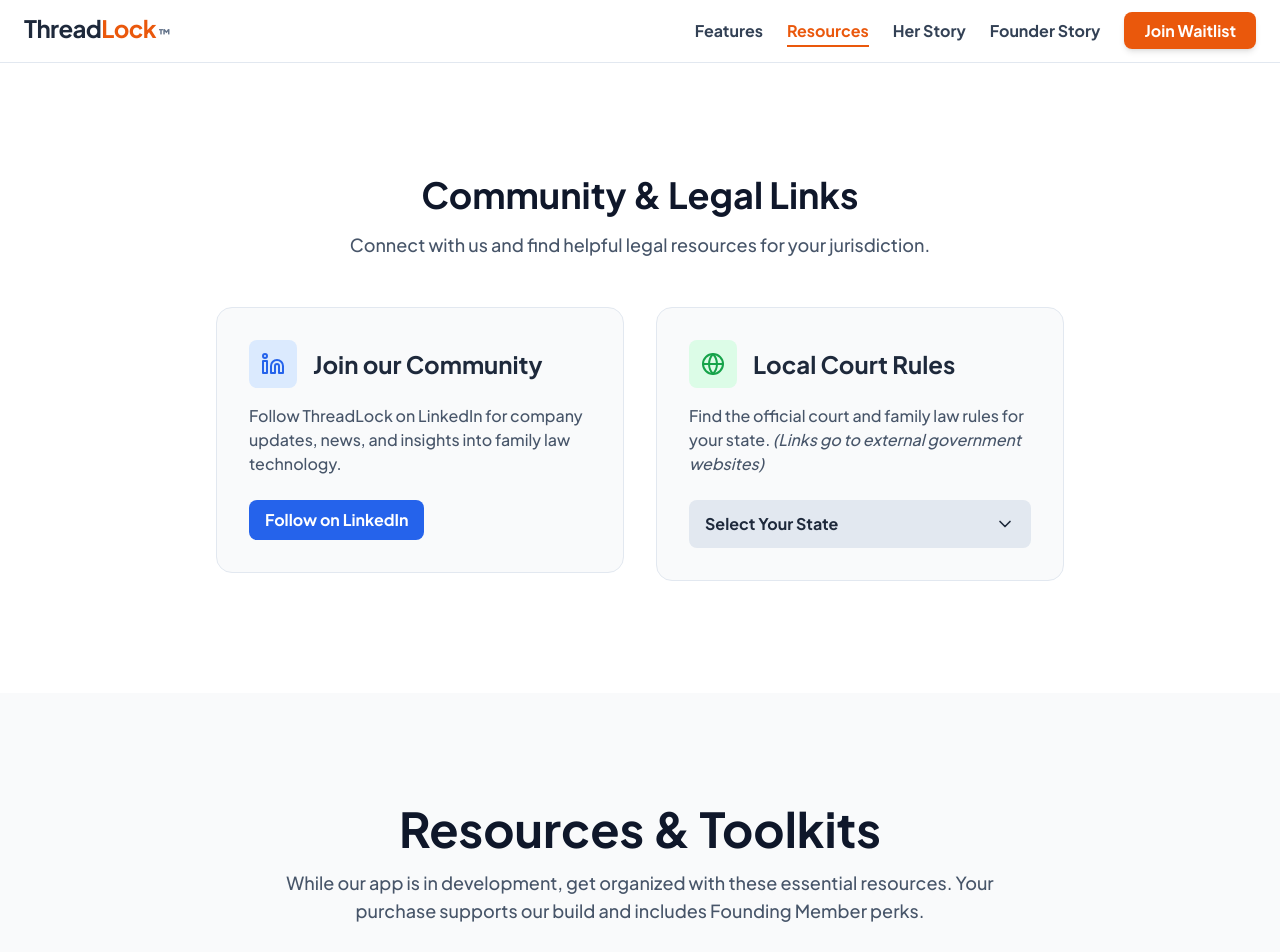
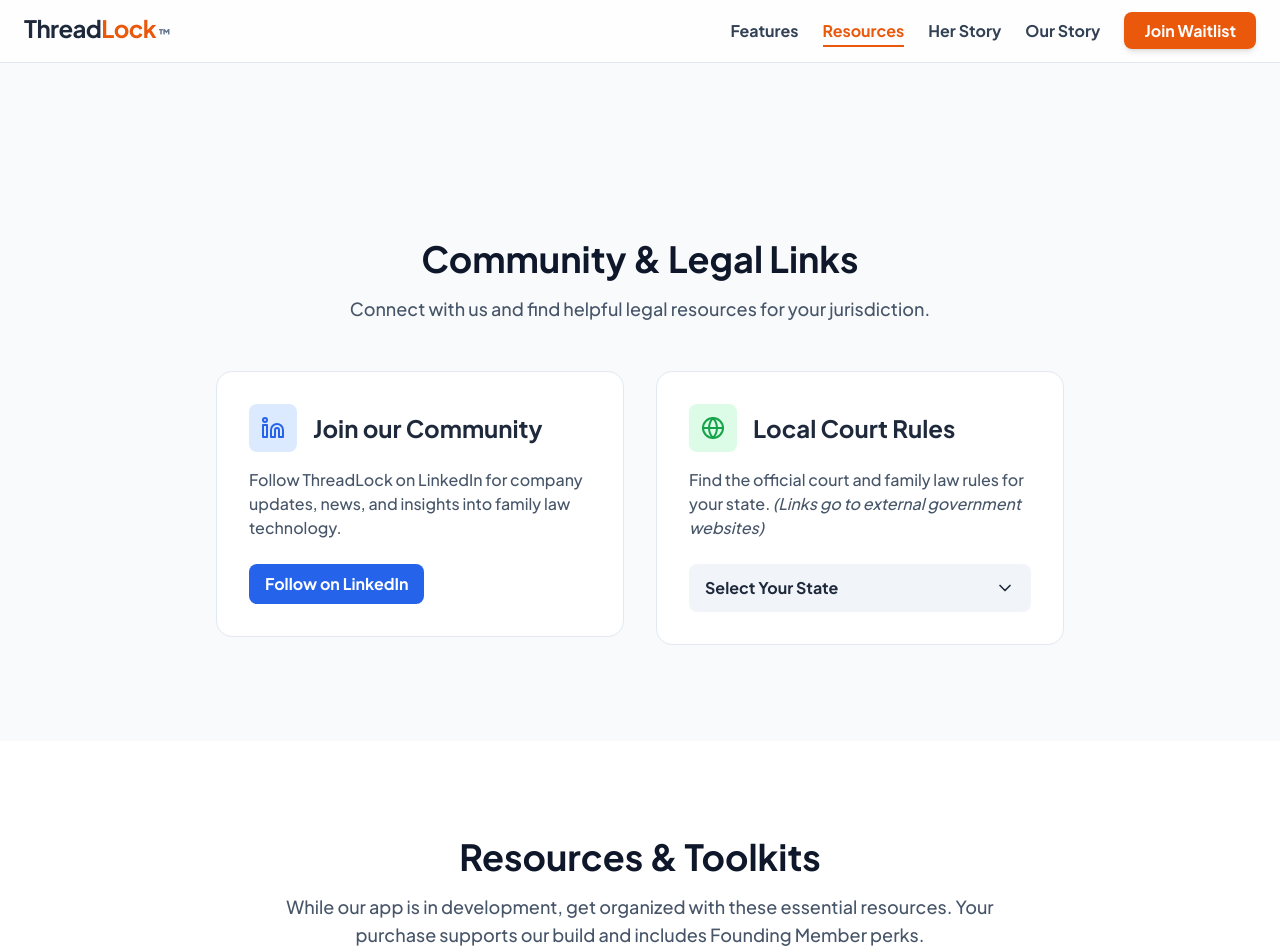
Before and after one commit to RedThreadGrp/ThreadLock, a Next.js app: page /resources in a window 1280 px wide. Shown: the top 952 px of the page. Built offline with nearby package versions, Linux system fonts and the light colour scheme.

Commit message:
Update resources.js

```diff
--- a/pages/resources.js
+++ b/pages/resources.js
@@ -143,7 +143,7 @@ const Header = () => {
                     <Link href="/#features"><a className="hover:text-orange-600 transition-colors">Features</a></Link>
                     <Link href="/resources"><a className="text-orange-600 border-b-2 border-orange-600 pb-1">Resources</a></Link>
                     <Link href="/sarahs-story"><a className="hover:text-orange-600 transition-colors">Her Story</a></Link>
-                    <Link href="/founder-story"><a className="hover:text-orange-600 transition-colors">Founder Story</a></Link>
+                    <Link href="/founder-story"><a className="hover:text-orange-600 transition-colors">Our Story</a></Link>
                     <Link href="/signup">
                         <a className="bg-orange-600 text-white font-bold px-5 py-2 rounded-lg shadow-md hover:bg-orange-700 transform hover:-translate-y-0.5 transition-all">
                             Join Waitlist
@@ -179,9 +179,9 @@ const Header = () => {
 
 /* ---------------- Sections ---------------- */
 const PricingSection = ({ onBuyToolkit, onBuyFounders, onPickSingle, onContribMonthly, onContribNYOP }) => (
-    <section id="pricing" className="py-20 md:py-28 bg-gray-50 text-center text-gray-800">
+    <section id="pricing" className="py-20 md:py-24 bg-white text-center text-gray-800">
         <div className="container mx-auto px-6">
-            <h1 className="text-3xl md:text-5xl font-bold mb-4 text-slate-900">Resources & Toolkits</h1>
+            <h2 className="text-3xl md:text-4xl font-bold mb-4 text-slate-900">Resources & Toolkits</h2>
             <p className="text-lg text-slate-600 mb-16 max-w-3xl mx-auto">While our app is in development, get organized with these essential resources. Your purchase supports our build and includes Founding Member perks.</p>
 
             <div className="grid lg:grid-cols-4 gap-8 max-w-7xl mx-auto items-stretch">
@@ -255,14 +255,14 @@ const PricingSection = ({ onBuyToolkit, onBuyFounders, onPickSingle, onContribMo
 const CommunityLinksSection = () => {
     const [rulesOpen, setRulesOpen] = useState(false);
     return (
-        <section id="community-links" className="py-20 md:py-28 bg-white">
+        <section id="community-links" className="py-20 md:py-24 bg-gray-50">
             <div className="container mx-auto px-6 max-w-4xl">
                  <h2 className="text-3xl md:text-4xl font-bold mb-4 text-slate-900 text-center">Community & Legal Links</h2>
                 <p className="text-lg text-slate-600 mb-12 text-center">Connect with us and find helpful legal resources for your jurisdiction.</p>
 
                 <div className="grid md:grid-cols-2 gap-8 items-start">
                     {/* LinkedIn Card */}
-                    <div className="bg-gray-50 p-8 rounded-2xl border border-slate-200">
+                    <div className="bg-white p-8 rounded-2xl border border-slate-200">
                         <div className="flex items-center gap-4 mb-4">
                             <div className="w-12 h-12 bg-blue-100 text-blue-600 flex items-center justify-center rounded-lg">
                                <LinkedinIcon className="w-6 h-6" />
@@ -275,7 +275,7 @@ const CommunityLinksSection = () => {
                         </a>
                     </div>
                     {/* State Rules Card */}
-                    <div className="bg-gray-50 p-8 rounded-2xl border border-slate-200">
+                    <div className="bg-white p-8 rounded-2xl border border-slate-200">
                          <div className="flex items-center gap-4 mb-4">
                             <div className="w-12 h-12 bg-green-100 text-green-600 flex items-center justify-center rounded-lg">
                                <GlobeIcon className="w-6 h-6" />
@@ -284,7 +284,7 @@ const CommunityLinksSection = () => {
                         </div>
                         <p className="text-slate-600 mb-6">Find the official court and family law rules for your state. <em>(Links go to external government websites)</em></p>
 
-                        <button onClick={() => setRulesOpen(!rulesOpen)} className="w-full text-left font-semibold text-slate-800 py-3 px-4 bg-slate-200 hover:bg-slate-300 rounded-lg flex justify-between items-center transition-all">
+                        <button onClick={() => setRulesOpen(!rulesOpen)} className="w-full text-left font-semibold text-slate-800 py-3 px-4 bg-slate-100 hover:bg-slate-200 rounded-lg flex justify-between items-center transition-all">
                             <span>Select Your State</span>
                             <ChevronDownIcon className={`w-5 h-5 transition-transform ${rulesOpen ? 'rotate-180' : ''}`} />
                         </button>
@@ -383,9 +383,9 @@ export default function ResourcesPage() {
                 <meta name="robots" content="noindex, follow" />
             </Head>
 
-            <div className="bg-white">
+            <div className="bg-gray-50">
                 <Header />
-                <main className="flex flex-col w-full overflow-x-hidden">
+                <main className="flex flex-col w-full overflow-x-hidden pt-20">
                     <CommunityLinksSection />
                     <PricingSection
                         onBuyToolkit={onBuyToolkit}
```
